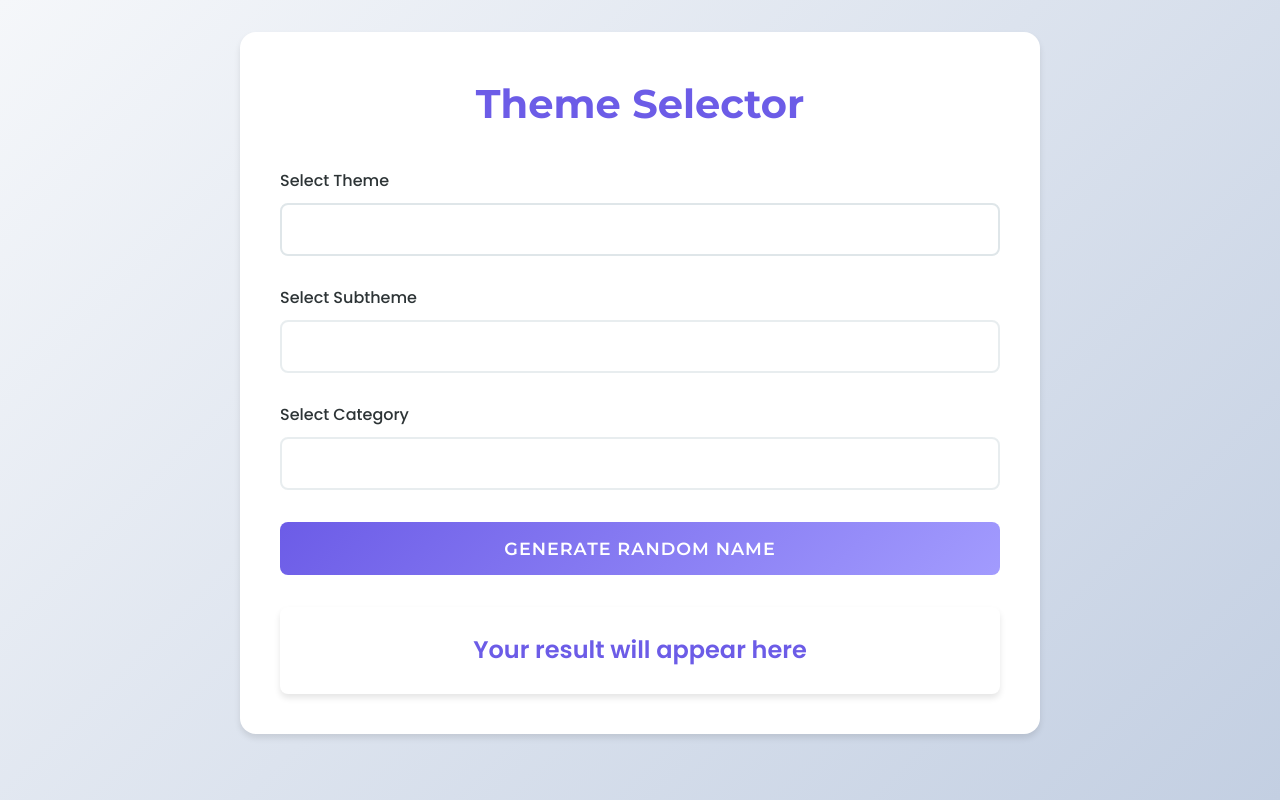
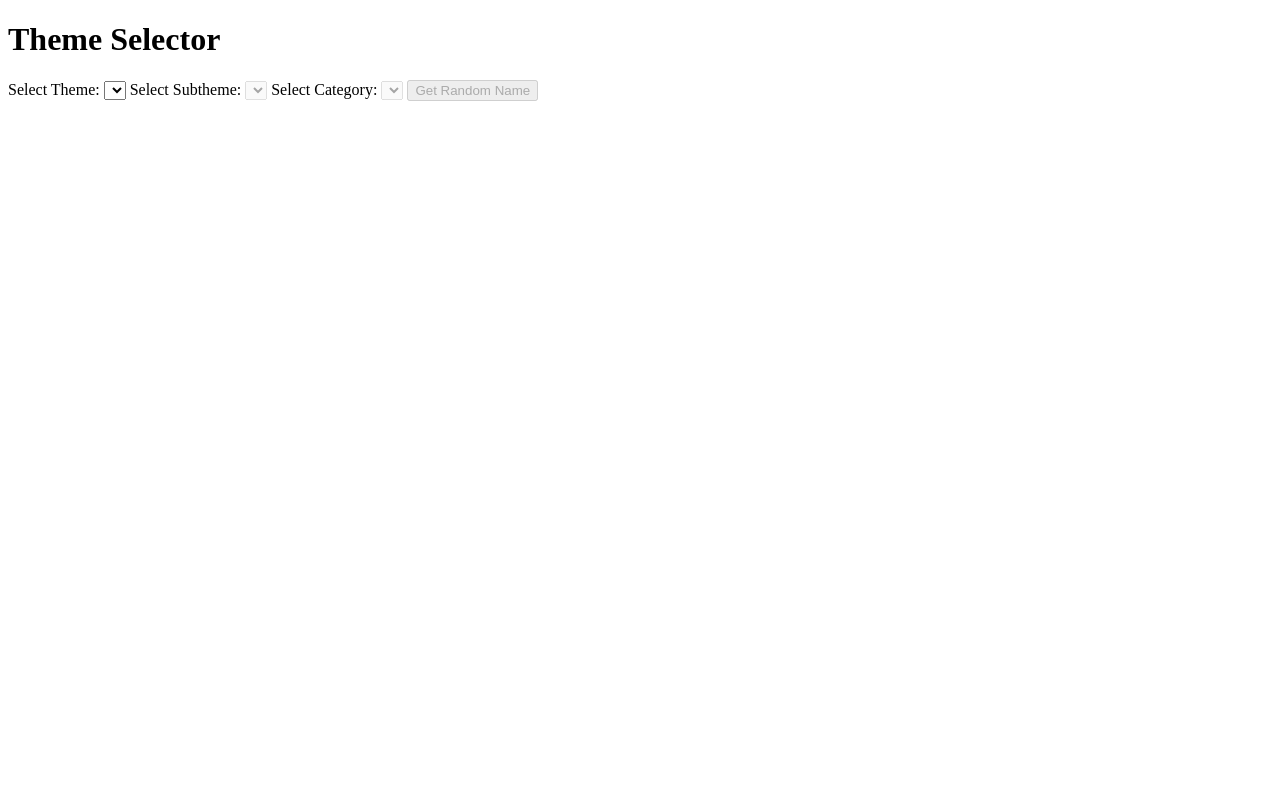
Before and after one commit to Tanishq595/ThemeManagement, a plain HTML site: page index.html in a window 1280 px wide. Drawn offline with nearby package versions, Linux system fonts and the light colour scheme; no server answers.

Commit message:
Update index.html

```diff
--- a/index.html
+++ b/index.html
@@ -1,185 +1,91 @@
+<!-- <!DOCTYPE html>
+<html lang="en">
+<head>
+    <meta charset="UTF-8">
+    <meta name="viewport" content="width=device-width, initial-scale=1.0">
+    <title>Login</title>
+    <script src="https://cdn.jsdelivr.net/npm/axios/dist/axios.min.js"></script>
+    <link href="https://cdn.jsdelivr.net/npm/tailwindcss@2.2.19/dist/tailwind.min.css" rel="stylesheet">
+</head>
+<body>
+    <div class="flex items-center justify-center min-h-screen">
+        <div class="bg-white p-8 rounded shadow-md">
+            <h2 class="text-2xl mb-4">Login</h2>
+            <input
+                type="text"
+                id="loginId"
+                placeholder="ID"
+                class="w-full p-2 mb-4 border rounded"
+            />
+            <input
+                type="password"
+                id="loginPassword"
+                placeholder="Password"
+                class="w-full p-2 mb-4 border rounded"
+            />
+            <button
+                id="loginButton"
+                class="w-full p-2 bg-blue-500 text-white rounded"
+            >
+                Login
+            </button>
+        </div>
+    </div>
+
+    <script>
+        document.getElementById('loginButton').addEventListener('click', () => {
+            const id = document.getElementById('loginId').value;
+            const password = document.getElementById('loginPassword').value;
+
+            if (id === 'apple' && password === 'apple') {
+                window.location.href = 'admin.html'; // Redirect to admin portal
+            } else {
+                alert('Invalid credentials');
+            }
+        });
+    </script>
+</body>
+</html> -->
+
 <!DOCTYPE html>
 <html lang="en">
 <head>
     <meta charset="UTF-8">
     <meta name="viewport" content="width=device-width, initial-scale=1.0">
-    <title>Theme Selector</title>
+    <title>Simple Theme Selector</title>
     <script src="https://cdn.jsdelivr.net/npm/axios/dist/axios.min.js"></script>
-    <link href="https://fonts.googleapis.com/css2?family=Poppins:wght@300;400;500;600&family=Montserrat:wght@600;700&display=swap" rel="stylesheet">
-    <style>
-        :root {
-            --primary-color: #6c5ce7;
-            --secondary-color: #a29bfe;
-            --accent-color: #fd79a8;
-            --dark-color: #2d3436;
-            --light-color: #f5f6fa;
-            --success-color: #00b894;
-            --transition: all 0.3s cubic-bezier(0.25, 0.8, 0.25, 1);
-            --shadow: 0 4px 6px rgba(0, 0, 0, 0.1);
-            --shadow-hover: 0 8px 15px rgba(0, 0, 0, 0.1);
-        }
-
-        * {
-            margin: 0;
-            padding: 0;
-            box-sizing: border-box;
-        }
-
-        body {
-            font-family: 'Poppins', sans-serif;
-            background: linear-gradient(135deg, #f5f7fa 0%, #c3cfe2 100%);
-            min-height: 100vh;
-            padding: 2rem;
-            color: var(--dark-color);
-            line-height: 1.6;
-        }
-
-        .container {
-            max-width: 800px;
-            margin: 0 auto;
-            background-color: white;
-            border-radius: 16px;
-            padding: 2.5rem;
-            box-shadow: var(--shadow);
-            transition: var(--transition);
-            position: relative;
-            overflow: hidden;
-        }
-
-        .container:hover {
-            box-shadow: var(--shadow-hover);
-        }
-
-        h1 {
-            font-family: 'Montserrat', sans-serif;
-            color: var(--primary-color);
-            text-align: center;
-            margin-bottom: 2rem;
-            font-size: 2.5rem;
-        }
-
-        .form-group {
-            margin-bottom: 1.8rem;
-        }
-
-        label {
-            display: block;
-            margin-bottom: 0.6rem;
-            font-weight: 500;
-            color: var(--dark-color);
-        }
-
-        select {
-            width: 100%;
-            padding: 1rem;
-            border: 2px solid #dfe6e9;
-            border-radius: 8px;
-            font-family: 'Poppins', sans-serif;
-            font-size: 1rem;
-            color: var(--dark-color);
-            background-color: white;
-            appearance: none;
-            transition: var(--transition);
-            cursor: pointer;
-        }
-
-        select:focus {
-            outline: none;
-            border-color: var(--primary-color);
-            box-shadow: 0 0 0 3px rgba(108, 92, 231, 0.2);
-        }
-
-        button {
-            display: block;
-            width: 100%;
-            padding: 1rem;
-            background: linear-gradient(135deg, var(--primary-color), var(--secondary-color));
-            color: white;
-            border: none;
-            border-radius: 8px;
-            font-family: 'Montserrat', sans-serif;
-            font-size: 1.1rem;
-            font-weight: 600;
-            cursor: pointer;
-            transition: var(--transition);
-            margin-top: 2rem;
-            text-transform: uppercase;
-            letter-spacing: 1px;
-        }
-
-        button:hover {
-            background: linear-gradient(135deg, var(--secondary-color), var(--primary-color));
-        }
-
-        #randomName {
-            text-align: center;
-            margin-top: 2rem;
-            padding: 1.5rem;
-            background-color: white;
-            border-radius: 8px;
-            box-shadow: var(--shadow);
-            font-size: 1.5rem;
-            color: var(--primary-color);
-            font-weight: 600;
-            min-height: 80px;
-        }
-
-        /* Responsive design */
-        @media (max-width: 768px) {
-            .container {
-                padding: 1.5rem;
-            }
-
-            h1 {
-                font-size: 2rem;
-            }
-        }
-    </style>
 </head>
 <body>
-    <div class="container">
     <h1>Theme Selector</h1>
+    <label for="theme">Select Theme:</label>
+    <select id="theme"></select>
 
-        <div class="form-group">
-            <label for="theme">Select Theme</label>
-            <select id="theme"></select>
-        </div>
+    <label for="subtheme">Select Subtheme:</label>
+    <select id="subtheme" disabled></select>
 
-        <div class="form-group">
-            <label for="subtheme">Select Subtheme</label>
-            <select id="subtheme" disabled></select>
-        </div>
+    <label for="category">Select Category:</label>
+    <select id="category" disabled></select>
 
-        <div class="form-group">
-            <label for="category">Select Category</label>
-            <select id="category" disabled></select>
-        </div>
-
-        <button id="randomNameBtn" disabled>Generate Random Name</button>
-
-        <div id="randomName">Your result will appear here</div>
-    </div>
+    <button id="randomNameBtn" disabled>Get Random Name</button>
+    <h3 id="randomName"></h3>
 
     <script>
         let data = [];
 
         // Fetch data from the server
-        axios.get('http://localhost:3000/api/data')
-            .then(response => {
+        axios.get('http://localhost:3000/api/data').then(response => {
             data = response.data;
             populateThemes();
-            })
-            .catch(error => {
+        }).catch(error => {
             console.error('Error fetching data:', error);
             alert('Failed to fetch data. Check console for details.');
         });
 
         // Populate themes dropdown
         function populateThemes() {
-            const themes = new Set(data.map(row => row.theme).filter(Boolean));
+            const themes = new Set(data.map(row => row.Theme).filter(Boolean));
             const themeSelect = document.getElementById('theme');
             themeSelect.innerHTML = '<option value="">Select a theme</option>';
-
             themes.forEach(theme => {
                 themeSelect.innerHTML += `<option value="${theme}">${theme}</option>`;
             });
@@ -191,8 +97,8 @@
         function populateSubthemes() {
             const theme = document.getElementById('theme').value;
             const subthemes = new Set(data
-                .filter(row => row.theme === theme)
-                .map(row => row.subtheme)
+                .filter(row => row.Theme === theme)
+                .map(row => row.Subtheme)
                 .filter(Boolean)
             );
 
@@ -210,8 +116,8 @@
         function populateCategories() {
             const subtheme = document.getElementById('subtheme').value;
             const categories = new Set(data
-                .filter(row => row.subtheme === subtheme)
-                .map(row => row.category)
+                .filter(row => row.Subtheme === subtheme)
+                .map(row => row.Category)
                 .filter(Boolean)
             );
 
@@ -223,6 +129,7 @@
             categorySelect.disabled = false;
 
             document.getElementById('randomNameBtn').disabled = false;
+            document.getElementById('randomNameBtn').addEventListener('click', getRandomName);
         }
 
         // Get a random name based on selected options
@@ -231,22 +138,14 @@
             const subtheme = document.getElementById('subtheme').value;
             const category = document.getElementById('category').value;
 
-            // Filter data based on selected theme, subtheme, and category
             const filteredNames = data.filter(row =>
-                row.theme === theme &&
-                row.subtheme === subtheme &&
-                row.category === category
+                row.Theme === theme && row.Subtheme === subtheme && row.Category === category
             );
 
-            // Get a random row from the filtered names
             const randomRow = filteredNames[Math.floor(Math.random() * filteredNames.length)];
 
-            // Display the name or a message if no names are found
             document.getElementById('randomName').innerText = randomRow ? randomRow.name : 'No names found';
         }
-
-        // Event listener for the button
-        document.getElementById('randomNameBtn').addEventListener('click', getRandomName);
     </script>
 </body>
 </html>
```
Lines whose indentation alone changed are shown as unchanged.
